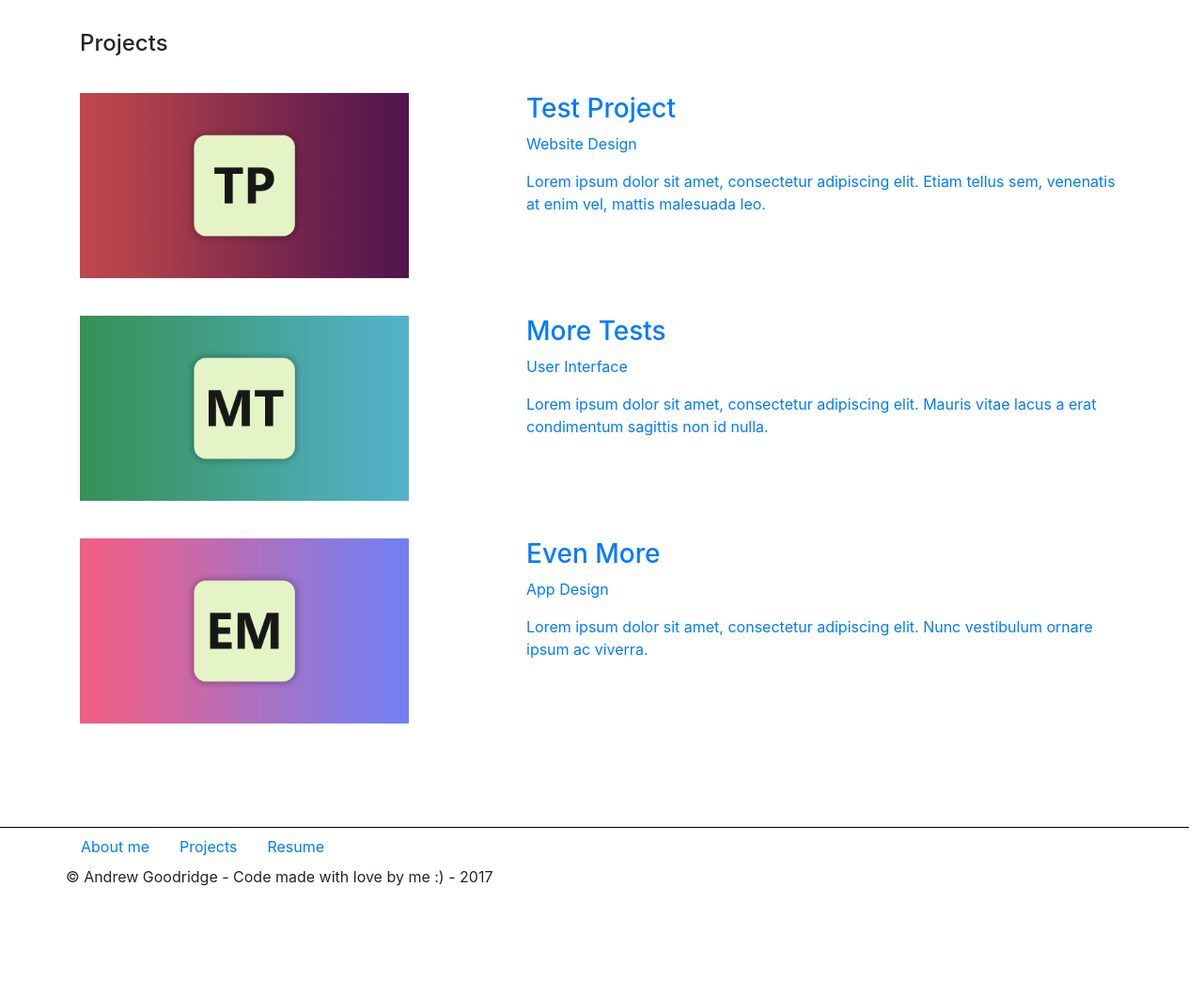
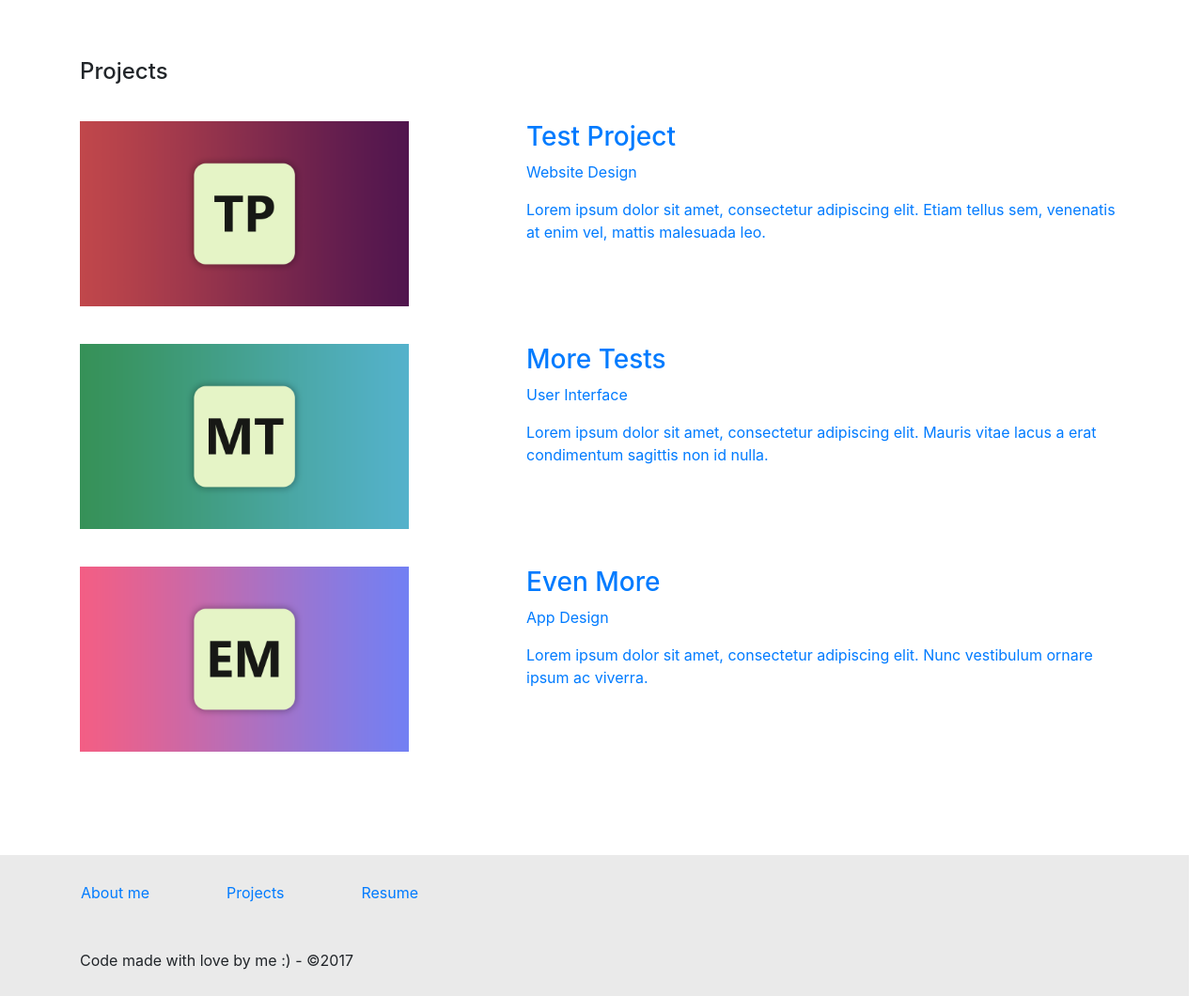
Before and after one commit to andrewg8/pwb, a Jekyll site: the page built from index.html, in a window 1280 px wide. Shown: the part 498-1558 px from the top of the page at 94% size. Built offline with Jekyll 4.4.1, drawn with Linux system fonts in a browser that asks for light colours; nearby versions of some CDN libraries; before the commit the page ends 1528 px from its top, so only the background shows below that.

Commit message:
finished footer (for now...)

```diff
--- a/_includes/projectpage.html
+++ b/_includes/projectpage.html
@@ -1,4 +1,4 @@
-<div class="container">
+<div class="container project-container">
   <h4 class="projects-header">Projects</h4>
 
   <ul class="projects-ul">
--- a/_layouts/default-article.html
+++ b/_layouts/default-article.html
@@ -6,6 +6,6 @@ layout: default
 {{ content }}
 
 <footer>
-<p>Behance page: <a href="{{ page.source }}">{{ page.source }}</a></p>
+<p>Behance page: <a href="http://{{ page.source }}">{{ page.source }}</a></p>
 
 </footer>
--- a/_layouts/default.html
+++ b/_layouts/default.html
@@ -27,16 +27,16 @@
 </body>
 <footer>
   <div class="row footer">
-    <div class="container">
+    <div class="footer-container container">
       {% include nav.html navclass='nav-bottom'%}
-    <p>© Andrew Goodridge - Code made with love by me :) - 2017</p>
+      <p class="row">Code made with love by me :) - ©2017</p>
+    </div>
   </div>
-</div>
 
 
 <script src="https://code.jquery.com/jquery-3.2.1.slim.min.js" integrity="sha384-KJ3o2DKtIkvYIK3UENzmM7KCkRr/rE9/Qpg6aAZGJwFDMVNA/GpGFF93hXpG5KkN" crossorigin="anonymous"></script>
 <script src="https://cdnjs.cloudflare.com/ajax/libs/popper.js/1.12.3/umd/popper.min.js" integrity="sha384-vFJXuSJphROIrBnz7yo7oB41mKfc8JzQZiCq4NCceLEaO4IHwicKwpJf9c9IpFgh" crossorigin="anonymous"></script>
 <script src="https://maxcdn.bootstrapcdn.com/bootstrap/4.0.0-beta.2/js/bootstrap.min.js" integrity="sha384-alpBpkh1PFOepccYVYDB4do5UnbKysX5WZXm3XxPqe5iKTfUKjNkCk9SaVuEZflJ" crossorigin="anonymous"></script>
 
-  </footer>
+</footer>
 </html>
--- a/css/common.css
+++ b/css/common.css
@@ -81,6 +81,11 @@ a {
   }
 }
 
+.project-container{
+  padding: 30px 0 0 0;
+
+}
+
 .projects-header {
   padding-bottom: 30px;
 
@@ -115,10 +120,29 @@ a {
 }
 
 .footer {
-  background-color: white;
-  border-style: solid;
-  border-width: 1px 0px 0px 0px;
-  border-color: black;
+  background-color: #eaeaea;
+  /*border-style: solid;*/
+  /*border-width: 1px 0px 0px 0px;*/
+  /*border-color: black;*/
   height: 150px;
   width: 100%;
 }
+
+.footer-container{
+  display: flex;
+  align-items: flex-start;
+  flex-direction: column;
+  justify-content: flex-start;
+  padding-top: 20px;
+  padding-left: 0px
+}
+
+.footer-container > p {
+  margin-bottom: 0;
+  padding: 40px 0 0 30px;
+  justify-content: center;
+}
+
+.nav-bottom > li {
+  padding-right: 50px;
+}
```
Also changed, not shown: 1 other file.
